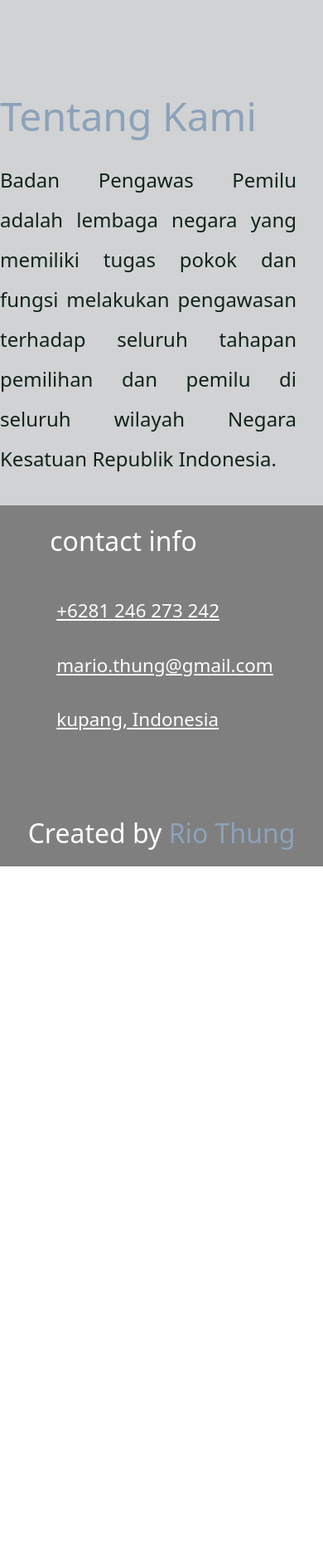
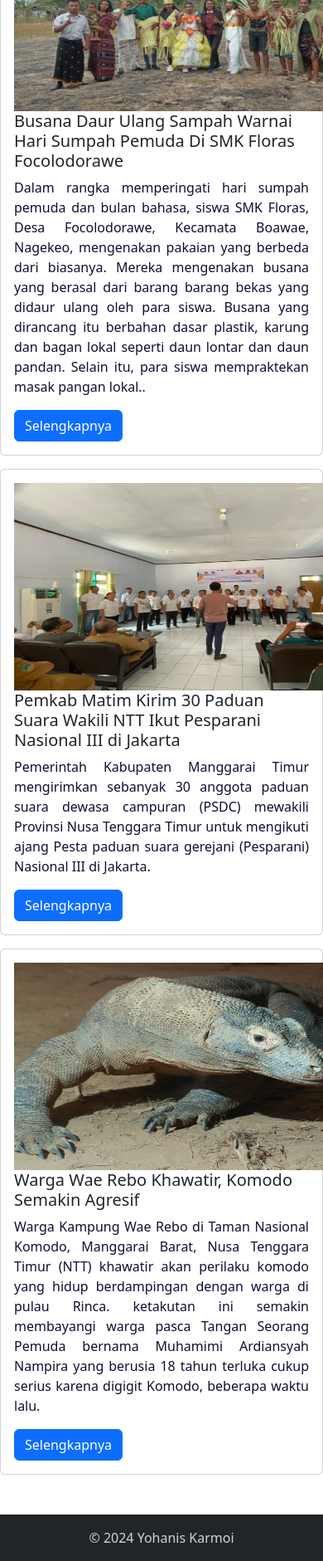
Before and after one commit to riothung/tvri-app, a PHP site: page /halaman_admin.php in a window 390 px wide; the page is wider, and only the part inside the window is pictured. Shown: the part 1159-3040 px from the top of that part at 83% size. Before the commit the page ends 2203 px from the top of that part, so only its background shows below. Run offline with PHP 8.4, Linux system fonts and the light colour scheme; the visitor is signed in with stand-in values (Sample User, id 1).

Commit message:
test commit

```diff
--- a/data_pekerja.php
+++ b/data_pekerja.php
@@ -42,9 +42,6 @@
       <blockquote class="blockquote">
         <p>Berikut adalah data yang telah disimpan di database.</p>
       </blockquote>
-      <figcaption class="blockquote-footer">
-        Sistem CRUD:<cite title="Source Title"> Create, Read, Update, Delete</cite>
-      </figcaption>
       </figure>
       <a href="kelola.php" type="button" class="btn btn-primary mb-3">
         <i class="fa fa-plus"></i>
--- a/halaman_admin.php
+++ b/halaman_admin.php
@@ -9,10 +9,6 @@
     <link rel="icon" href="assets/img/ntt.png"/>
   </head>
   <style>
-    /* .body {
-    background-color: #e2edff;
-    } */
-
     .profile {
       display: flex;
       justify-content: center;
@@ -26,13 +22,18 @@
     /* .rounded-circle {
       margin-top: 80px;
     } */
-
     p{
       text-align: justify;
+      color: #0F1035;
     }
-
+    h5{
+      color: #0F1035;
+    }
+  h2{
+    color: #0F1035;
+  }
     .profileImage {
-      width: 200px;
+      width: 300px;
       padding-bottom: 3rem;
     }
 
@@ -85,62 +86,11 @@
     padding-right: 2rem;
   }
 
-  .footer {
-  background: -webkit-gradient(linear, left top, left bottom, from(rgba(0, 0, 0, 0.5)), to(rgba(0, 0, 0, 0.5)));
-  background: linear-gradient(rgba(0, 0, 0, 0.5), rgba(0, 0, 0, 0.5));
-  background-size: cover;
-  background-position: center;
-  background-attachment: fixed;
-  }
 
-  .footer .box-container {
-    display: -ms-grid;
-    display: grid;
-    -ms-grid-columns: (minmax(25rem, 1fr))[auto-fit];
-        grid-template-columns: repeat(auto-fit, minmax(25rem, 1fr));
-    gap: 1.5rem;
-    display: flex;
-      justify-content: center;
-      align-items: center;
-  }
-
-  .footer .box-container .box h3 {
-    font-size: 2rem;
-    padding: 1.5rem 0;
-    color: #fff;
-  }
-
-  .footer .box-container .box a {
-    display: block;
-    font-size: 1.4rem;
-    color: #fff;
-    padding: 1rem 0;
-  }
-
-  .footer .box-container .box a i {
-    color: #8ca2ba;
-    padding-right: .5rem;
-  }
-
-  .footer .box-container .box a:hover {
-    color: #8ca2ba;
-  }
-
-  .footer .box-container .box a:hover i {
-    padding-right: 2rem;
-  }
-
-  .footer .credit {
+  .footer p {
+    color: #D1D2D3;
     text-align: center;
-    margin-top: 2.5rem;
-    padding: 1rem;
-    padding-top: 2.5rem;
-    font-size: 2rem;
-    color: #fff;
-  }
-
-  .footer .credit span {
-    color: #8ca2ba;
+    justify-content: center;
   }
 
   </style>
@@ -156,6 +106,15 @@
     header("location:index.php?pesan=gagal untuk login");
   }
   ?>
+
+
+<?php
+  // Path untuk gambar
+  $ntt = 'assets/img/ntt.png';
+  $gmr1 ='assets/img/46.jpg';
+  $gmr2 ='assets/img/47.jpg';
+  $gmr3 ='assets/img/49.jpg';
+  ?>
     <!-- Akhir navbar -->
 
     <!-- Beranda -->
@@ -163,48 +122,61 @@
     <section class="deskripsi">
       <div class="container">
         <div class="profile">
-          <img class="rounded-circle profileImage" src="Logo-Bawaslu-2018-Icon-PNG-HD.png" alt=""/>
-          <h2>BAWASLU Kabupaten Kupang</h2>
+          <img class="rounded profileImage" src="<?php echo $ntt; ?>" alt=""/>
+          <h2>TVRI Nusa Tenggara Timur</h2>
+          <h2>Sejarah Singkat</h2>
           <p>
-            Badan Pengawas Pemilu atau Bawaslu dibentuk berdasarkan perintah Undang - Undang no 22 Tahun 2007 tentang Penyelenggara Pemilu. Sebelumnya, Pengawas Pemilu merupakan lembaga adhoc yaitu Panitia Pengawas Pemilu atau Panwaslu.
-            Tepatnya tahun 1982 uu memerintahkan pembentukan Panitia Pengawas Pelaksanaan Pemilu atau Panwaslak Pemilu, yang melekat pada Lembaga Pemilihan Umum atau LPU. Baru pada tahun 2003, Panwaslu dilepaskan dari struktur Komisi
-            Pemilian Umum atau KPU. Kewenangan utama Pengawas Pemilu adalah mengawasi pelaksanaan tahapan Pemilu, menerima pengaduan, serta menangani kasus-kasus pelanggaran administrasi, pidana Pemilu dan kode etik. Rabu, 12 April Tahun
-            2017 Presiden Joko Widodo melantik Anggota Bawaslu Periode 2017-2022 dan Rapat Pleno Bawaslu menetapkan Ketua Bawaslu adalah Abhan.
-          </p>
-          <a href="https://kupangkab.bawaslu.go.id/profil/  sejarah-pengawasan-pemilu">Selengkapnya</a>
+          Era pertelevisian di provinsi Nusa Tenggara Timur ditandai dengan berdirinya stasiun LPP TVRI Nusa Tenggara Timur. Bermula dengan pendirian TVRI Stasiun Keliling (SPK) Kupang dengan tugas meliput dan memproduksi program dan berita untuk selanjutnya dikirim ke TVRI pusat Jakarta untuk disiarkan secara Nasional
+          Tahun 2004 TVRI SPK Kupang berganti nomenklatur menjadi TVRI Nusa Tenggar Timur dan pada pertengahan tahun 2009 atau tepatnya tanggal 29 Juli pada momen ulang tahun TVRI nusa tenggara timur, untuk pertama kalinya dilaksanakan siaran lokal selama empat jam setiap hari hingga saat ini.
+          Pada tahun 1997 didirikan TVRI Sektor Transmisi Kupang dan Oben dengan tinggi Menara masing-masing 40 meter dan 150 meter. Saat itu siaran dikirim melalui microwave kupang menuju transmisi oben untuk selanjutnya dipancarkan dengan kekuatan 15 kilo watt, gelombang VHF.
+          <a href="https://tvrintt.co.id/index.php" style="text-decoration: none;">Selengkapnya</a>
         </div>
       </div>
     </section>
 
-    <section class="about" id="about">
-
-    <div class="image">
-        <img src="Logo-Bawaslu-2018-Icon-PNG-HD.png" alt="">
+    <section class="" id="about">
+   <div class="row">
+  <div class="col-sm-4 mb-3 mb-sm-0">
+    <div class="card">
+      <div class="card-body">
+        <img src="<?php echo $gmr1; ?>" style="height: 200px ; width: 500px;;" alt="">
+        <h5 class="card-title">Busana Daur Ulang Sampah Warnai Hari Sumpah Pemuda Di SMK Floras Focolodorawe</h5>
+        <p class="card-text">Dalam rangka memperingati hari sumpah pemuda dan bulan bahasa, siswa SMK Floras, Desa Focolodorawe, Kecamata Boawae, Nagekeo, mengenakan pakaian yang berbeda dari biasanya. Mereka mengenakan busana yang berasal dari barang barang bekas yang didaur ulang oleh para siswa. Busana yang dirancang itu berbahan dasar plastik, karung dan bagan lokal seperti daun lontar dan daun pandan. Selain itu, para siswa mempraktekan masak pangan lokal..</p>
+        <a href="https://tvrintt.co.id/index.php" class="btn btn-primary" style="text-decoration: none;">Selengkapnya</a>
+      </div>
     </div>
-
-    <div class="content">
-        <h3>Tentang Kami</h3>
-        <p>Badan Pengawas Pemilu adalah lembaga negara yang memiliki tugas pokok dan fungsi melakukan pengawasan terhadap seluruh tahapan pemilihan dan pemilu di seluruh wilayah Negara Kesatuan Republik Indonesia.</p>
+  </div>
+  <div class="col-sm-4 mb-3">
+    <div class="card">
+      <div class="card-body">
+      <img src="<?php echo $gmr2; ?>" style="height: 250px; width: 500px;;" alt="">
+        <h5 class="card-title">Pemkab Matim Kirim 30 Paduan Suara Wakili NTT Ikut Pesparani Nasional III di Jakarta</h5>
+        <p class="card-text">Pemerintah Kabupaten Manggarai Timur mengirimkan sebanyak 30 anggota paduan suara dewasa campuran (PSDC) mewakili Provinsi Nusa Tenggara Timur untuk mengikuti ajang Pesta paduan suara gerejani (Pesparani) Nasional III di Jakarta.</p>
+        <a href="https://tvrintt.co.id/index.php" class="btn btn-primary" style="text-decoration: none;">Selengkapnya</a>
+      </div>
     </div>
+  </div>
+  <div class="col-sm-4">
+    <div class="card">
+      <div class="card-body">
+      <img src="<?php echo $gmr3; ?>" style="height: 250px; width: 500px;;" alt="">
+        <h5 class="card-title">Warga Wae Rebo Khawatir, Komodo Semakin Agresif</h5>
+        <p class="card-text">Warga Kampung Wae Rebo di Taman Nasional Komodo, Manggarai Barat, Nusa Tenggara Timur (NTT) khawatir akan perilaku komodo yang hidup berdampingan dengan warga di pulau Rinca. ketakutan ini semakin membayangi warga pasca Tangan Seorang Pemuda bernama Muhamimi Ardiansyah Nampira yang berusia 18 tahun terluka cukup serius karena digigit Komodo, beberapa waktu lalu.</p>
+        <a href="https://tvrintt.co.id/index.php" class="btn btn-primary" style="text-decoration: none;">Selengkapnya</a>
+      </div>
+    </div>
+  </div>
+</div
 
   </section>
 
   <!-- Footer -->
   <section class="footer">
-
-    <div class="box-container">
-
-        <div class="box">
-            <h3>contact info</h3>
-            <a href="#"> <i class="fas fa-phone"></i>+6281 246 273 242</a>
-            <a href="#"> <i class="fas fa-envelope"></i>mario.thung@gmail.com</a>
-            <a href="https://goo.gl/maps/mwstut3K9qjEwxnEA"><i class="fas fa-map"></i>kupang, Indonesia </a>
-        </div>
-
-    </div>
-
-    <div class="credit">Created by <span>Rio Thung</span></div>
-
+  <footer class="mt-5 p-3 bg-dark text-white">
+      <div class="container">
+        <p class="mb-0 mx-auto">© 2024 Yohanis Karmoi</p>
+      </div>
+    </footer>
 </section>
 
 <!-- Akhir Footer -->
--- a/navbar.php
+++ b/navbar.php
@@ -1,10 +1,10 @@
 
-<nav id="navbar-example2" class="navbar navbar-expand-lg" style="background-color: #8ca2ba" class="shadow-lg">
+<nav id="navbar-example2" class="navbar navbar-expand-lg" style="background-color: #365486" class="shadow-lg">
     <div class="container-fluid">
       <a class="navbar-brand" href="halaman_admin.php">
-        <img src="assets/img/ntt.png" alt="Logo" width="23" height="24"
+        <img src="assets/img/ntt.png" alt="Logo" width="50px" height="50px"
           class="d-inline-block align-text-top">
-        APLIKASI PENDATAAN PEKERJA
+        <span class="text-white">APLIKASI PENDATAAN PEKERJA </span>
       </a>
       <div class="container">
         <button class="navbar-toggler" type="button" data-bs-toggle="collapse" data-bs-target="#navbarSupportedContent"
@@ -14,14 +14,14 @@
         <div class="collapse navbar-collapse" id="navbarSupportedContent">
           <ul class="navbar-nav me-auto mb-2 mb-lg-0">
             <li class="nav-item">
-              <a class="nav-link" aria-current="page" href="halaman_admin.php" target="konten">Beranda</a>
+              <a class="nav-link text-white" aria-current="page" href="halaman_admin.php" >Beranda</a>
             </li>
             <li class="nav-item">
-              <a class="nav-link" href="data_pekerja.php">Data Pekerja</a>
+              <a class="nav-link text-white" href="data_pekerja.php">Data Pekerja</a>
             </li>
           </ul>
           <li class="nav-item dropdown">
-            <a class="nav-link dropdown-toggle" href="#" role="button" data-bs-toggle="dropdown" aria-expanded="false">
+            <a class="nav-link dropdown-toggle text-white" href="#" role="button" data-bs-toggle="dropdown" aria-expanded="false">
               <?php
               if ($_SESSION['level'] == "admin"){
                 echo "Admin";
```
Also changed, not shown: kelola.php (+11 -3 lines), navbar_user.php (deleted, +0 -38 lines), assets/img/46.jpg (added), assets/img/47.jpg (added), assets/img/49.jpg (added).
